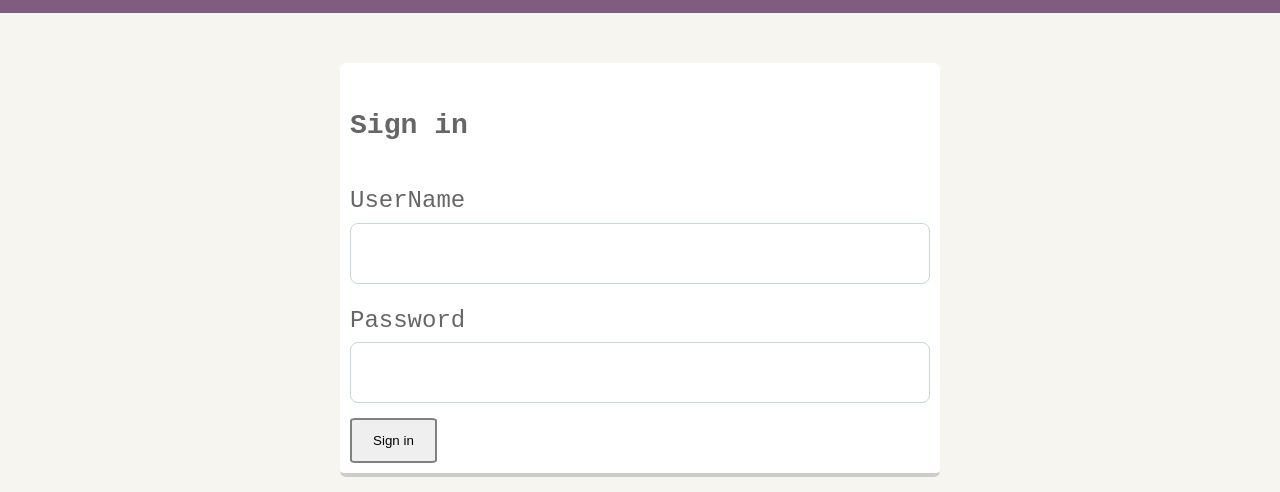
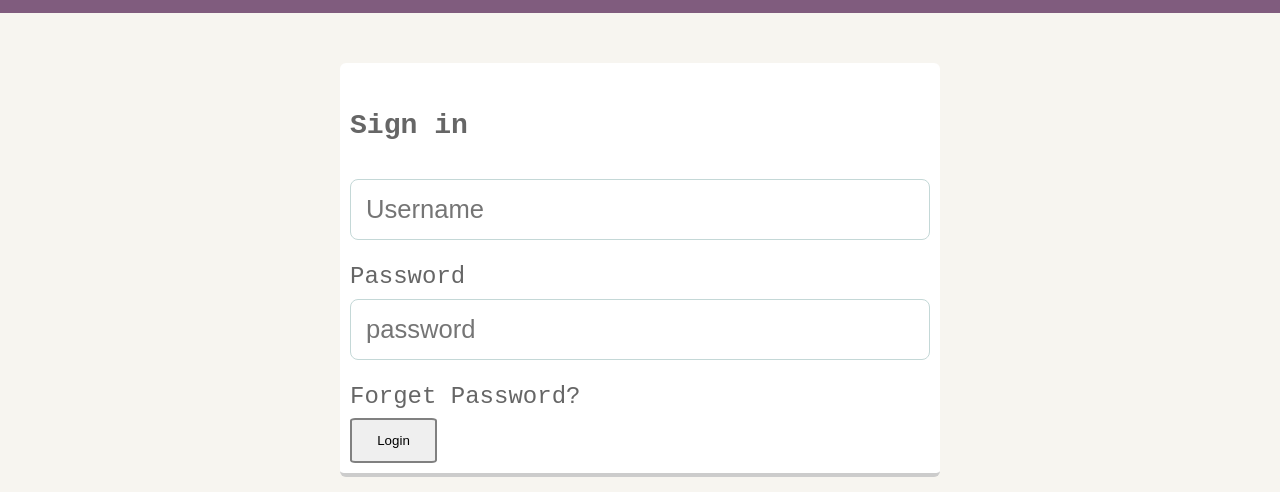
Before and after one commit to tos4christ/StackOverflow-Lite, a plain HTML site: page signin.html in a window 1280 px wide. Shown: the part 308-800 px from the top of the page. Drawn offline with Linux system fonts and the light colour scheme.

Commit message:
Update signin.html

```diff
--- a/signin.html
+++ b/signin.html
@@ -28,12 +28,11 @@
     <main class="flex">
       <div class="card">
         <h3>Sign in</h3>
-        UserName <br>
-        <input type="text" > <br>
+        <input type="text" placeholder="Username"> <br>
         Password <br>
-        <input type="password"> <br>
-
-        <button type="submit">Sign in</button>
+        <input type="password" placeholder="password"> <br>
+        <span>Forget Password?</span>
+        <button type="submit">Login</button>
       </div>
 
 
```
